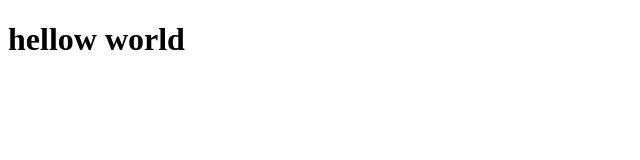
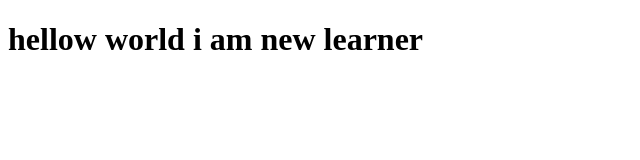
Before and after one commit to saddam-molla6/bootsrrap-pratic, a plain HTML site: page index.html in a window 1280 px wide. Shown: the whole page, without its empty margins (0-640 px from the left). Drawn offline with Linux system fonts and the light colour scheme.

Commit message:
first bootstrap

```diff
--- a/index.html
+++ b/index.html
@@ -2,10 +2,10 @@
 <html lang="en">
 <head>
     <meta charset="UTF-8">
-    <meta name="viewport" content="width=device-width, initial-scale=1.0">
+    <meta name="viewport" content="width=, initial-scale=1.0">
     <title>Document</title>
 </head>
 <body>
-    <h1>hellow world</h1>
+    <h1>hellow world i am new learner</h1>
 </body>
 </html>
```
